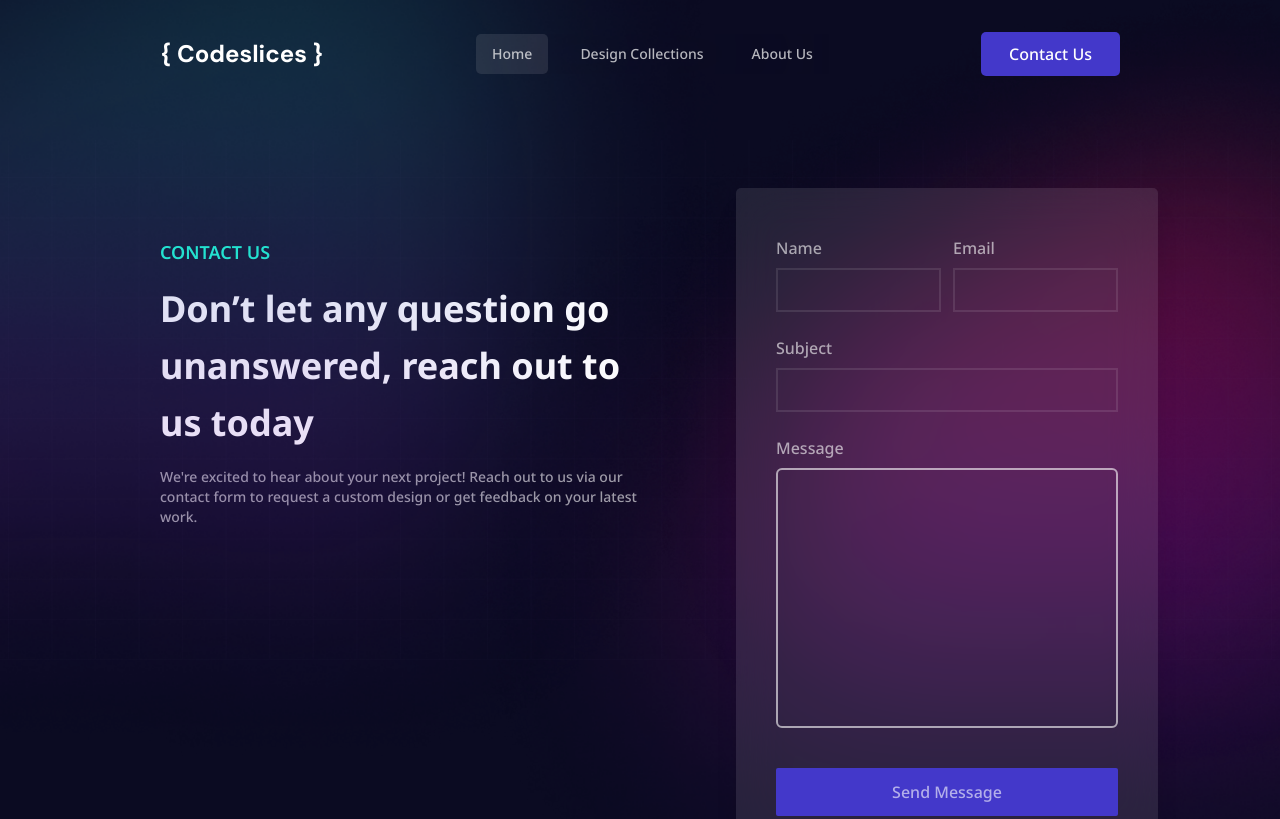
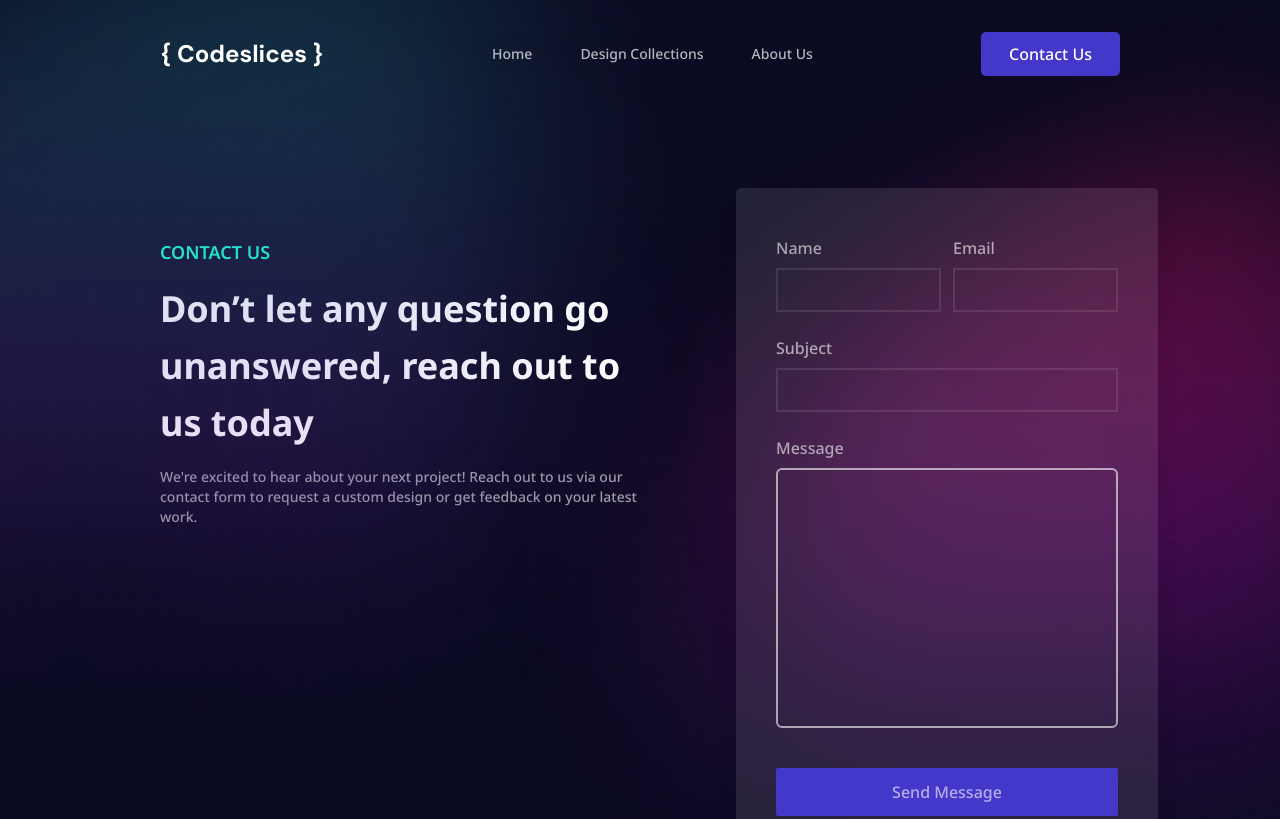
Before and after one commit to coderzhaxor/codeslices, a website: page contact.html in a window 1280 px wide. Shown: the top 819 px of the page. Drawn offline with Linux system fonts and the light colour scheme.

Commit message:
fixing menu home active background

```diff
--- a/contact.html
+++ b/contact.html
@@ -34,7 +34,7 @@
         </div>
 
         <ul id="navbar-menu" class="hidden absolute sm:relative z-50 sm:z-0 backdrop-blur-3xl h-screen sm:h-auto top-28 sm:top-0 right-0 left-0 transition-all duration-300 md:transition-none sm:space-x-4 text-sm font-medium sm:flex">
-          <li><a href="index.html" class="block cursor-pointer sm:rounded-normal px-4 py-[10px] text-white/70 bg-white/10 hover:text-white">Home</a></li>
+          <li><a href="index.html" class="block cursor-pointer sm:rounded-normal px-4 py-[10px] text-white/70 hover:bg-white/10 hover:text-white">Home</a></li>
           <li><a href="design.html" class="block cursor-pointer sm:rounded-normal px-4 py-[10px] text-white/70 hover:bg-white/10 hover:text-white">Design Collections</a></li>
           <li><a href="about.html" class="block cursor-pointer sm:rounded-normal px-4 py-[10px] text-white/70 hover:bg-white/10 hover:text-white">About Us</a></li>
           <a href="contact.html" class="block text-center md:rounded-normal bg-indigo-700 px-7 py-[10px] font-medium hover:bg-indigo-800 sm:hidden mt-6">Contact Us</a>
```
